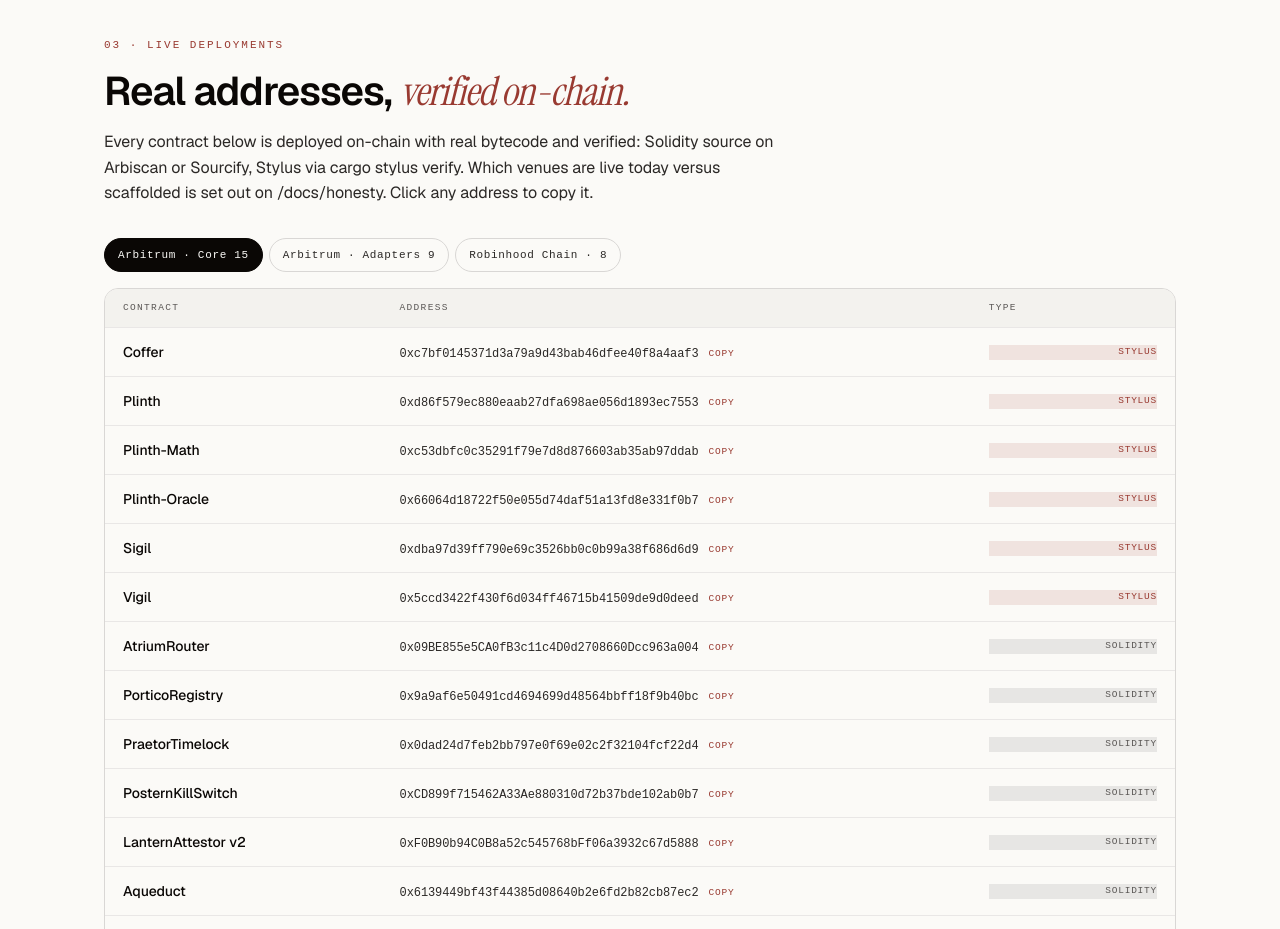
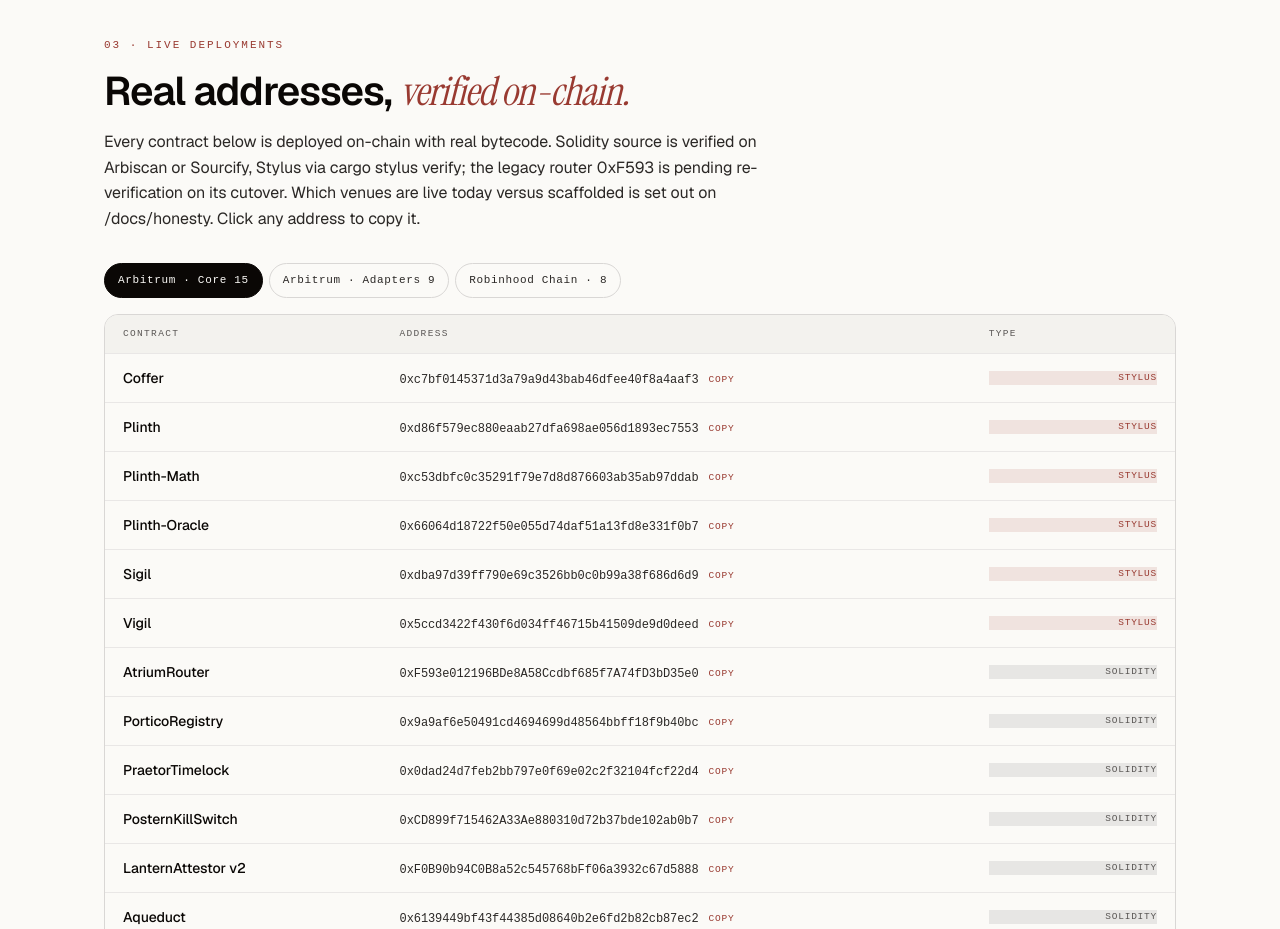
Before and after one commit to Pratiikpy/atrium, a Next.js app in the folder apps/verify/: page /architecture in a window 1280 px wide. Shown: the part 2040-2969 px from the top of the page. Built offline with nearby package versions, Linux system fonts and the light colour scheme; no server answers.

Commit message:
Revert "fix(architecture): cut over to verified AtriumRouter 0x09BE (was unverified 0xF593)"
This reverts commit 84ba14c79599f71fd5e2c8d64d7cb451fab0f92a.

```diff
--- a/apps/verify/public/deployments/arbitrum_sepolia.json
+++ b/apps/verify/public/deployments/arbitrum_sepolia.json
@@ -99,11 +99,11 @@
       "deployed_at": "2026-05-24T15:28:58.569Z"
     },
     "atrium-router": {
-      "address": "0x09BE855e5CA0fB3c11c4D0d2708660Dcc963a004",
+      "address": "0xF593e012196BDe8A58Ccdbf685f7A74fD3bD35e0",
       "tx": "0x3e96234b389258515dda252306cb046c8aa1c9c9de7812b5854645af749a85ac",
       "block": 270726101,
       "kind": "solidity",
-      "note": "2026-06-07 CUTOVER DONE: verified V11 AtriumRouter 0x09BE (Sourcify + Etherscan verified, 5-arg) wired to live plinth 0xd86f579e / coffer 0xc7bf0145 / registry 0x9a9af6e5. Supersedes the unverified 0xF593."
+      "note": "2026-05-30 critical-fix redeploy. LIVE 2026-06-01: the 6 timelock ops executed and the cutover flipped to root+mirror. | SUPERSEDED 2026-06-02: points at DEAD old plinth 0x485218e3 + 4-arg pre-V11 source; replaced by atrium-router-v2 (pending 48h adapter-auth cutover)."
     },
     "rostrum": {
       "address": "0x748A0a4E53F3E94f9a279bfDC5eCbF8A7c88f093",
--- a/apps/verify/src/app/architecture/page.tsx
+++ b/apps/verify/src/app/architecture/page.tsx
@@ -112,8 +112,9 @@ export default function ArchitecturePage() {
             Real addresses, <em>verified on-chain.</em>
           </h2>
           <p className="arch-section-lede">
-            Every contract below is deployed on-chain with real bytecode and verified: Solidity source on
-            Arbiscan or Sourcify, Stylus via cargo stylus verify. Which venues are live today versus scaffolded is set out on{' '}
+            Every contract below is deployed on-chain with real bytecode. Solidity source is verified on
+            Arbiscan or Sourcify, Stylus via cargo stylus verify; the legacy router 0xF593 is pending
+            re-verification on its cutover. Which venues are live today versus scaffolded is set out on{' '}
             <a href="/docs/honesty" className="arch-inline-link">/docs/honesty</a>. Click any address to copy it.
           </p>
           <DeploymentsTable />
--- a/apps/verify/src/app/pitch/pitch-deck.tsx
+++ b/apps/verify/src/app/pitch/pitch-deck.tsx
@@ -331,7 +331,7 @@ const CORE = [
   { name: 'Plinth', lang: 'STYLUS', blurb: 'SPAN margin engine. One buying-power number across venues, netting correlated risk.', addr: '0xd86f579ec880eaab27dfa698ae056d1893ec7553' },
   { name: 'Sigil', lang: 'STYLUS', blurb: 'EIP-712 agent mandates. Capped, time-boxed delegations with a one-tap kill switch.', addr: '0xdba97d39ff790e69c3526bb0c0b99a38f686d6d9' },
   { name: 'Vigil', lang: 'STYLUS', blurb: 'Liquidation engine. Soft-liquidates an account before it goes underwater.', addr: '0x5ccd3422f430f6d034ff46715b41509de9d0deed' },
-  { name: 'AtriumRouter', lang: 'SOLIDITY', blurb: 'Opens a position across margin, vault, and adapter in a single transaction.', addr: '0x09BE855e5CA0fB3c11c4D0d2708660Dcc963a004' },
+  { name: 'AtriumRouter', lang: 'SOLIDITY', blurb: 'Opens a position across margin, vault, and adapter in a single transaction.', addr: '0xF593e012196BDe8A58Ccdbf685f7A74fD3bD35e0' },
   { name: 'Lantern', lang: 'SOLIDITY', blurb: 'Publishes a signed Merkle proof-of-reserves root roughly hourly.', addr: '0xF0B90b94C0B8a52c545768bFf06a3932c67d5888' },
 ];
 function Architecture() {
--- a/apps/verify/src/components/architecture/architecture-client.tsx
+++ b/apps/verify/src/components/architecture/architecture-client.tsx
@@ -53,7 +53,7 @@ const NODES: MapNode[] = [
     blurb:
       'The dispatcher. Takes a signed transaction and routes it: collateral to Coffer, a margin recompute on Plinth, and the position to the right per-venue adapter.',
     tags: ['Solidity', 'router', 'v1.1'],
-    address: '0x09BE855e5CA0fB3c11c4D0d2708660Dcc963a004',
+    address: '0xF593e012196BDe8A58Ccdbf685f7A74fD3bD35e0',
     chain: 'ARBITRUM SEPOLIA',
     chainId: 421614,
   },
@@ -143,7 +143,7 @@ const CORE_15: Row[] = [
   { name: 'Plinth-Oracle', address: '0x66064d18722f50e055d74daf51a13fd8e331f0b7', lang: 'STYLUS', explorer: ARBISCAN },
   { name: 'Sigil', address: '0xdba97d39ff790e69c3526bb0c0b99a38f686d6d9', lang: 'STYLUS', explorer: ARBISCAN },
   { name: 'Vigil', address: '0x5ccd3422f430f6d034ff46715b41509de9d0deed', lang: 'STYLUS', explorer: ARBISCAN },
-  { name: 'AtriumRouter', address: '0x09BE855e5CA0fB3c11c4D0d2708660Dcc963a004', lang: 'SOLIDITY', explorer: ARBISCAN },
+  { name: 'AtriumRouter', address: '0xF593e012196BDe8A58Ccdbf685f7A74fD3bD35e0', lang: 'SOLIDITY', explorer: ARBISCAN },
   { name: 'PorticoRegistry', address: '0x9a9af6e50491cd4694699d48564bbff18f9b40bc', lang: 'SOLIDITY', explorer: ARBISCAN },
   { name: 'PraetorTimelock', address: '0x0dad24d7feb2bb797e0f69e02c2f32104fcf22d4', lang: 'SOLIDITY', explorer: ARBISCAN },
   { name: 'PosternKillSwitch', address: '0xCD899f715462A33Ae880310d72b37bde102ab0b7', lang: 'SOLIDITY', explorer: ARBISCAN },
```
